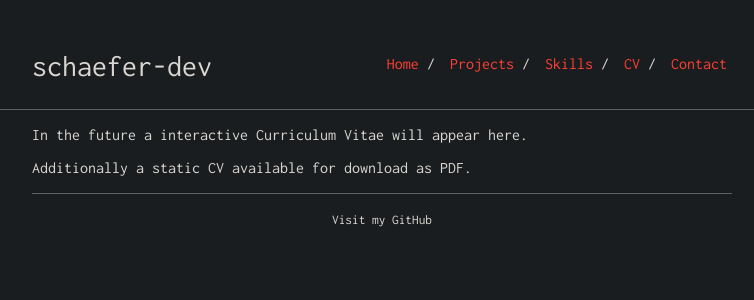
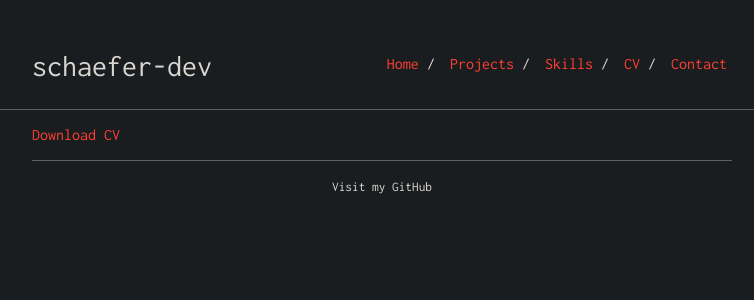
Before and after one commit to schaefer-dev/schaefer-dev.github.io, a Jekyll site: the page built from cv.md, in a window 1280 px wide. Shown: the top 300 px of the page, without its empty margins (258-1012 px from the left). Built offline with Jekyll 4.4.1, drawn with Linux system fonts in a browser that asks for light colours.

Commit message:
added CV to website

```diff
--- a/cv.md
+++ b/cv.md
@@ -2,6 +2,5 @@
 layout: default
 ---
 
-In the future a interactive Curriculum Vitae will appear here.
 
-Additionally a static CV available for download as PDF.
+[Download CV](https://schaefer-dev.de/cv.pdf)
```
Also changed, not shown: 1 other file.
